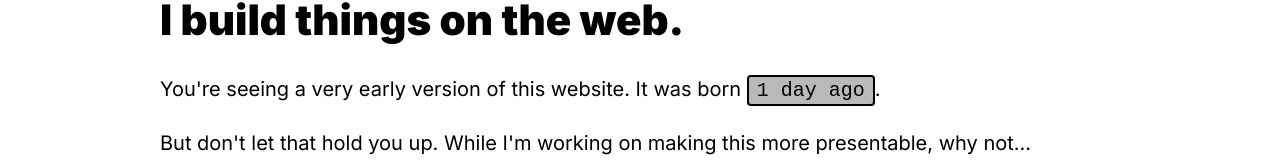
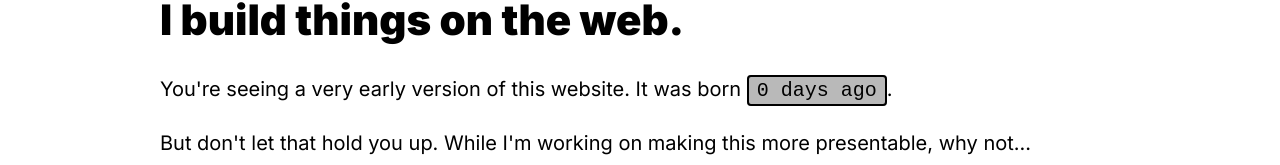
Before and after one commit to josh-b-howson/joshhowson.com, a Next.js app: page / in a window 1280 px wide. Shown: the part 325-490 px from the top of the page. Built offline with nearby package versions, Linux system fonts and the light colour scheme.

Commit message:
Update index.tsx

```diff
--- a/pages/index.tsx
+++ b/pages/index.tsx
@@ -8,7 +8,7 @@ import Layout from '../components/Layout/Layout'
 const Home: NextPage = () => {
   const startDate: any = new Date('2022-09-11')
   const now: any = new Date()
-  const daysSinceStart: any = Math.round(Math.abs(now - startDate) / (1000 * 60 * 60 * 24))
+  const daysSinceStart: any = Math.floor(Math.abs(now - startDate) / (1000 * 60 * 60 * 24))
   return (
     <Layout
       title="Josh Howson - UI Engineer"
```
